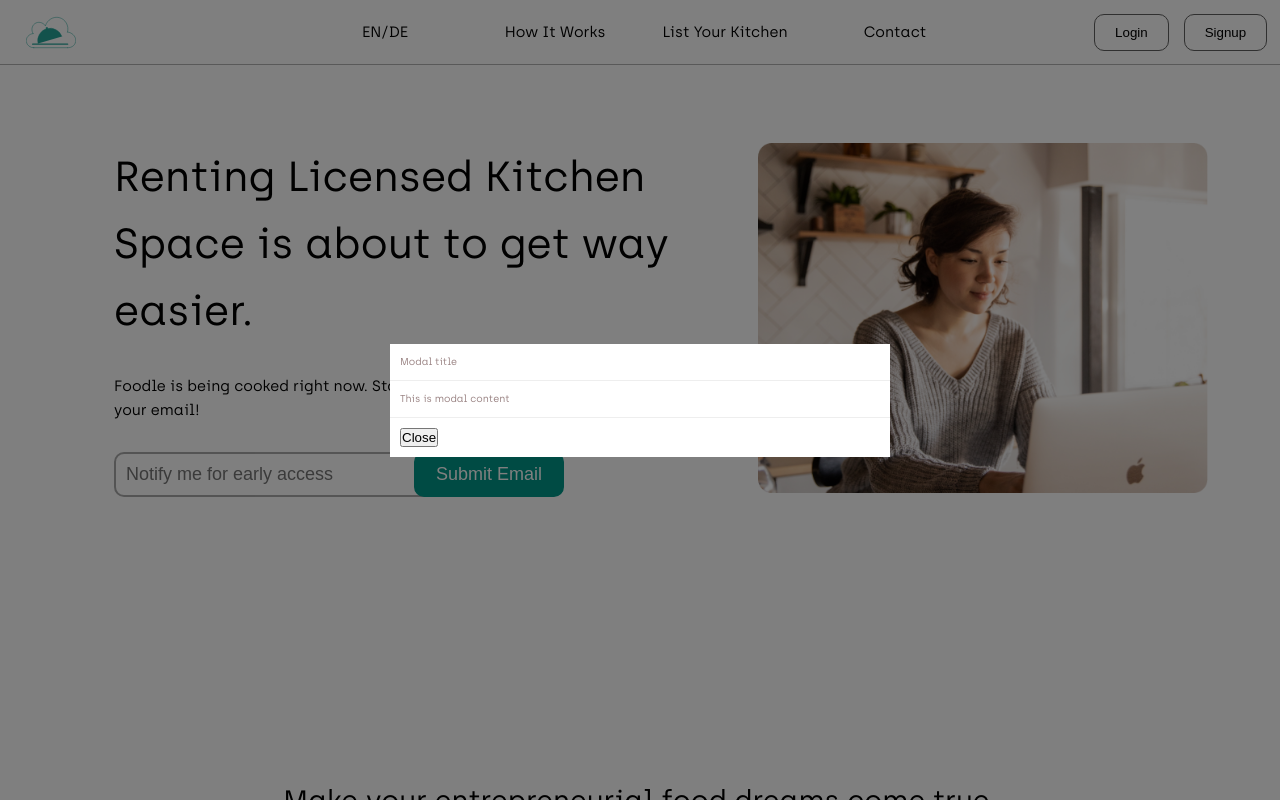
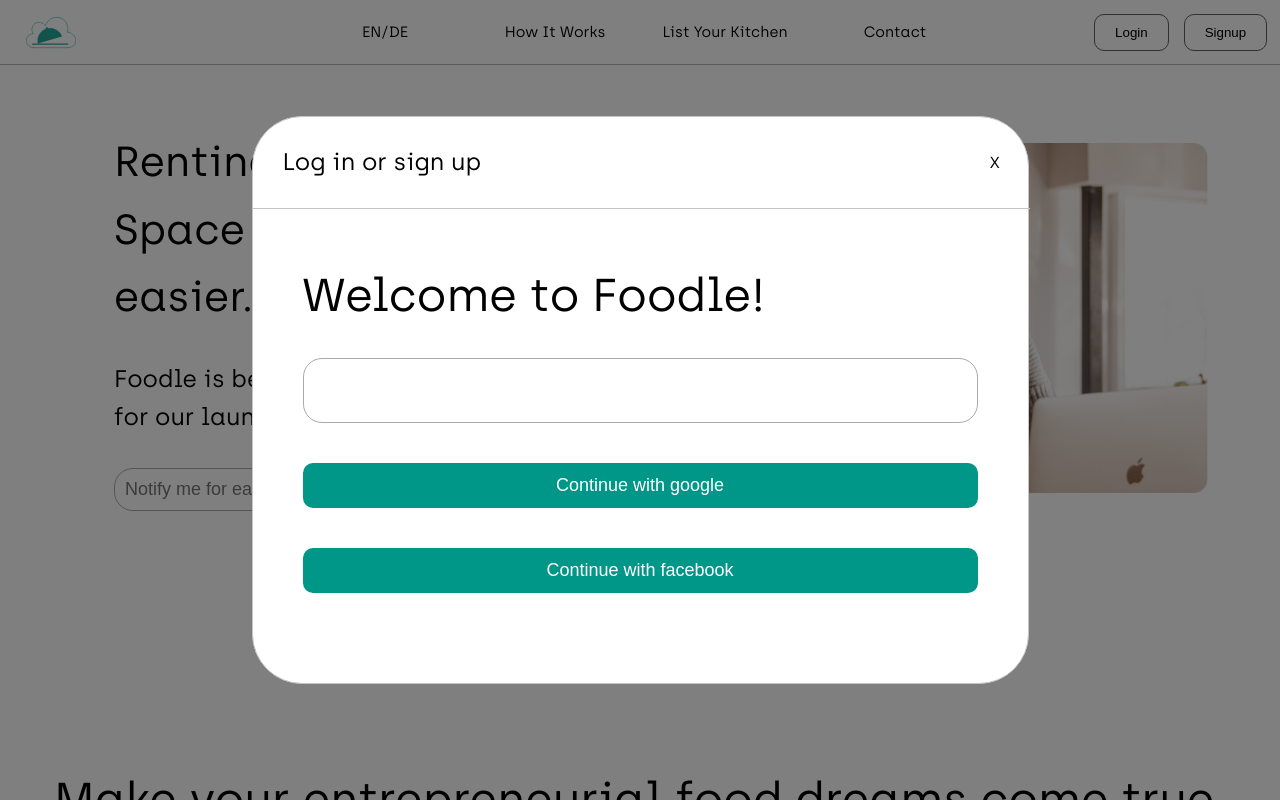
Before and after one commit to FoodleBerlin/foodle, a Next.js app: page / in a window 1280 px wide. Both pictures are taken after a click on the button "Login". Shown: the top 800 px of the page. Built offline with nearby package versions, Linux system fonts and the light colour scheme; a small style sheet from the web is missing.

Commit message:
style: add styling to modal

```diff
--- a/components/Layout/Modal.module.scss
+++ b/components/Layout/Modal.module.scss
@@ -5,15 +5,34 @@
   right: 0;
   bottom: 0;
   background-color: rgba(0, 0, 0, 0.5);
+  color: #000;
   display: flex;
   align-items: center;
   justify-content: center;
   &__content {
-    width: 500px;
+    width: 100%;
+    height: 100%;
+    max-width: 777px;
+    max-height: 568px;
+    display: flex;
+    flex-direction: column;
+    border: 1px solid #c4c4c4;
+    border-radius: 50px;
     background-color: #fff;
   }
   &__header {
-    padding: 10px;
+    width: 777px;
+    height: 92px;
+    display: flex;
+    align-items: center;
+    justify-content: space-between;
+    padding: 30px;
+    color: #000;
+    border-bottom: 1px solid #c4c4c4;
+  }
+  &__close {
+    color: #000;
+    font-size: 16px;
   }
   &__footer {
     padding: 10px;
@@ -22,8 +41,16 @@
     margin: 0;
   }
   &__body {
-    padding: 10px;
-    border-top: 1px solid #eee;
-    border-bottom: 1px solid #eee;
+    padding: 50px;
+    &--zip {
+      width: 100%;
+      height: 65px;
+      margin-top: 25px;
+    }
+  }
+  &__form {
+    display: flex;
+    flex-direction: column;
+    gap: 40px;
   }
 }
--- a/components/Layout/Modal.tsx
+++ b/components/Layout/Modal.tsx
@@ -17,12 +17,28 @@
         onClick={(e) => e.stopPropagation()}
       >
         <div className={styles["modal__header"]}>
-          <h4 className={styles["modal__title"]}>Modal title</h4>
+          <div className={styles["modal__title"] + " body-text"}>
+            Log in or sign up
+          </div>
+          <a
+            className={styles["modal__close"]}
+            href="#"
+            onClick={props.onClose}
+          >
+            X
+          </a>
         </div>
-        <div className={styles["modal__body"]}>This is modal content</div>
-        <div className={styles["modal__footer"]}>
-          <button onClick={props.onClose}>Close</button>
+        <div className={styles["modal__body"]}>
+          <h2 className="header-secondary">Welcome to Foodle!</h2>
+          <div className={styles["modal__form"]}>
+            <input
+              className={styles["modal__body--zip"] + " standard-form"}
+            ></input>
+            <button className={"primary-btn"}>Continue with google</button>
+            <button className={"primary-btn"}>Continue with facebook</button>
+          </div>
         </div>
+        <div className={styles["modal__footer"]}></div>
       </div>
     </div>
   );
--- a/components/Layout/Navbar.tsx
+++ b/components/Layout/Navbar.tsx
@@ -8,7 +8,7 @@
 
 const Navbar: NextComponentType = () => {
   // state to open/close the Modal
-  const [openModal, setOpenModal] = useState(false);
+  const [openModal, setOpenModal] = useState<boolean>(false);
 
   return (
     <nav className={styles["navbar"] + " flex-center"}>
--- a/styles/base/_typography.scss
+++ b/styles/base/_typography.scss
@@ -15,7 +15,7 @@
 }
 
 .header-secondary {
-  font-size: 2.8rem;
+  font-size: 4.6rem;
 }
 
 .heading-tertiary {
@@ -25,7 +25,7 @@
 }
 
 .body-text {
-  font-size: 1.5rem;
+  font-size: 2.4rem;
 }
 
 .small-text {
--- a/styles/components/_buttons.scss
+++ b/styles/components/_buttons.scss
@@ -1,6 +1,5 @@
 .primary-btn {
   border: 2px solid #009688;
-
   font-size: 1.8rem;
   border-radius: 1rem;
   background-color: #009688;
--- a/styles/components/_inputs.scss
+++ b/styles/components/_inputs.scss
@@ -4,8 +4,8 @@
 .standard-form {
   font-size: 1.8rem;
   outline: #b3b3b3;
-  border: 2px solid rgb(170, 170, 170);
-  border-radius: 1rem;
+  border: 1px solid rgb(170, 170, 170);
+  border-radius: 19px;
   padding: 1rem 1rem;
   margin-right: -2rem;
 }
```
